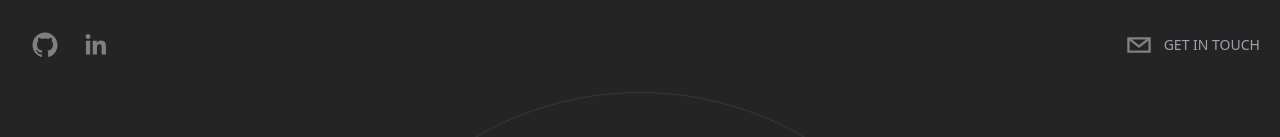
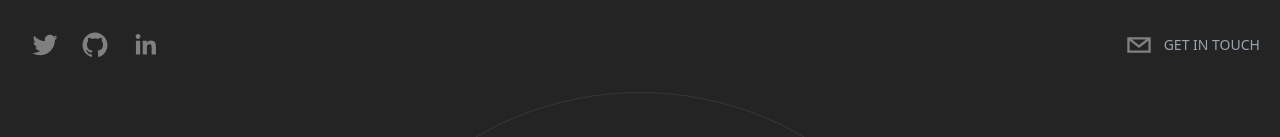
Before and after one commit to Alexander-PE/portfolio, a Next.js app: page / in a window 1280 px wide. Shown: the top 137 px of the page. Built offline with nearby package versions, Linux system fonts and the light colour scheme.

Commit message:
Update: add twitter icon

```diff
--- a/components/Header.tsx
+++ b/components/Header.tsx
@@ -19,12 +19,13 @@ export const Header = (props: Props) => {
   return (
     <header className='sticky top-0 p-5 flex items-start justify-between max-w-7xl mx-auto z-20 xl:items-center'>
         <motion.div initial={left.init} animate={left.anim} transition={left.trans} className='flex flex-row items-center'>
-            <SocialIcon url="https://github.com/Alexander-PE" fgColor='gray' bgColor='transparent' />
-            <SocialIcon url="https://www.linkedin.com/in/alexander-perez-encarnacion-b822821b5/" fgColor='gray' bgColor='transparent' />
+            <SocialIcon url='https://twitter.com/_apwrld' className='socialIconsHover' fgColor='gray' bgColor='transparent'/>
+            <SocialIcon url="https://github.com/Alexander-PE" className='socialIconsHover' fgColor='gray' bgColor='transparent' />
+            <SocialIcon url="https://www.linkedin.com/in/alexander-perez-encarnacion-b822821b5/" className='socialIconsHover' fgColor='gray' bgColor='transparent' />
         </motion.div>
 
         <motion.div initial={right.init} animate={right.anim} transition={right.trans} className='flex flex-row items-center text-gray-300'>
-            <SocialIcon className='cursor-pointer' url='mailto:alexander.pereze02@gmail.com' network='email' fgColor='gray' bgColor='transparent' />
+            <SocialIcon className='socialIconsHover' url='mailto:alexander.pereze02@gmail.com' network='email' fgColor='gray' bgColor='transparent' />
             <p className='uppercase hidden md:inline-flex text-sm text-gray-400'>get in touch</p>
         </motion.div>
     </header>
--- a/styles/globals.css
+++ b/styles/globals.css
@@ -12,4 +12,8 @@
         @apply flex flex-col relative h-screen text-center md:text-left md:flex-row max-w-7xl px-10
         justify-evenly mx-auto items-center
     }
+
+    .socialIconsHover{
+        @apply hover:scale-150 transition-all duration-500
+    }
 }
```
